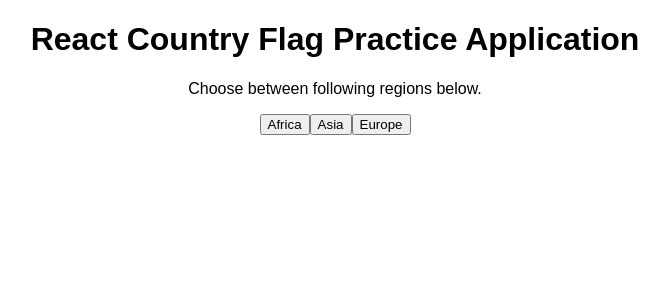
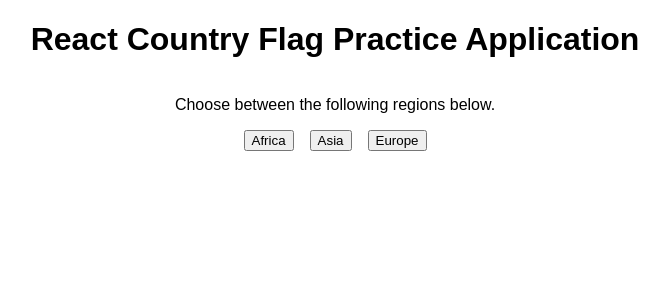
Before and after one commit to mazmann/country-flag, a React (Create React App) app: page / in a window 1280 px wide. Shown: the top 300 px of the page, without its empty margins (305-974 px from the left). Built offline with nearby package versions, Linux system fonts and the light colour scheme.

Commit message:
africaapidone

```diff
--- a/src/AfricaRegion.jsx
+++ b/src/AfricaRegion.jsx
@@ -1,10 +1,39 @@
 import { useEffect, useState } from "react";
 const AfricaRegion = () => {
+    let [africanCountries, setAfricanCountries] = useState([]);
+    let [selectedCountry, setSelectedCountry] = useState(null);
+    let toggleParagraph = (country) => {
+        setSelectedCountry(selectedCountry === country ? null : country);
+      };
     useEffect(() => {
         let getAfrica = async () => {
-            let response = await fetch("")
-        }
-    })
-}
+            let response = await fetch("https://restcountries.com/v3.1/region/africa")
+            let json = await response.json();
+            console.log(json);
+            setAfricanCountries(json);
+        };
+        getAfrica();
+    }, []);
+    return (
+        <div>
+          {africanCountries.map((country, i) => (
+            <div key={i}>
+              <img
+                id="chooseFlag"
+                src={country.flags.png}
+                alt="country"
+                onClick={() => {
+                  console.log(country.name);
+                  toggleParagraph(country);
+                }}
+              />
+              {selectedCountry === country && (
+                <p>{country.name.common}</p>
+              )}
+            </div>
+          ))}
+        </div>
+      );
+    };
 
 export default AfricaRegion;
--- a/src/App.js
+++ b/src/App.js
@@ -1,34 +1,38 @@
 import { useState } from "react";
 import "./styles.css"
 import AfricaRegion from "./AfricaRegion"
+import AsiaRegion from "./AsiaRegion"
 
 export default function App() {
-let [chooseRegion, setChooseRegion] = useState(false);
+  let [showAfrica, setShowAfrica] = useState(false);
+  let [showAsia, setShowAsia] = useState(false);
+  let [showEurope, setShowEurope] = useState(false);
+
+  let toggleAfrica = () => setShowAfrica(!showAfrica);
+  let toggleAsia = () => setShowAsia(!showAsia);
+  let toggleEurope = () => setShowEurope(!showEurope);
+
   return (
     <div className="App">
       <h1>React Country Flag Practice Application</h1>
-    <p>Choose between following regions below.</p>
-
-    <button onClick={() => {
-      setChooseRegion(true);
-    }}
-    >
+      <p>Choose between the following regions below.</p>
+<div className="RegionButtons">
+      <button onClick={toggleAfrica}>
         Africa
       </button>
-      {chooseRegion && <AfricaRegion />}
-    <button onClick={() => {
-      setChooseRegion(true);
-    }}
-    >
+      {showAfrica && <AfricaRegion />}
+
+      <button onClick={toggleAsia}>
         Asia
       </button>
-    <button onClick={() => {
-      setChooseRegion(true);
-    }}
-    >
+      {showAsia && <AsiaRegion />}
+
+      <button onClick={toggleEurope}>
         Europe
       </button>
+      {/* {showEurope && <EuropeRegion />} */}
+      </div>
+    </div>
+  );
 
-  </div>
-)
 }
--- /dev/null
+++ b/src/AsiaRegion.jsx
@@ -0,0 +1,23 @@
+import { useEffect, useState } from "react";
+const AsiaRegion = () => {
+    let [asianCountries, setAsianCountries] = useState([]);
+    useEffect(() => {
+        let getAfrica = async () => {
+            let response = await fetch("https://restcountries.com/v3.1/region/africa")
+            let json = await response.json();
+            console.log(json);
+            setAsianCountries(json);
+        };
+        getAfrica();
+    }, []);
+    return (
+        <div>
+            <select>
+                <option value="">Hums</option>
+                <option value="">Hums</option>
+            </select>
+        </div>
+    )
+}
+
+export default AsiaRegion;
--- a/src/styles.css
+++ b/src/styles.css
@@ -1,4 +1,12 @@
 .App {
     font-family: sans-serif;
-    text-align: center;
+    display: flex;
+    flex-direction: column;
+    align-items: center;
+
   }
+
+  .RegionButtons {
+   display: flex;
+   gap: 1rem;
+  }
```
Lines whose indentation alone changed are shown as unchanged.
